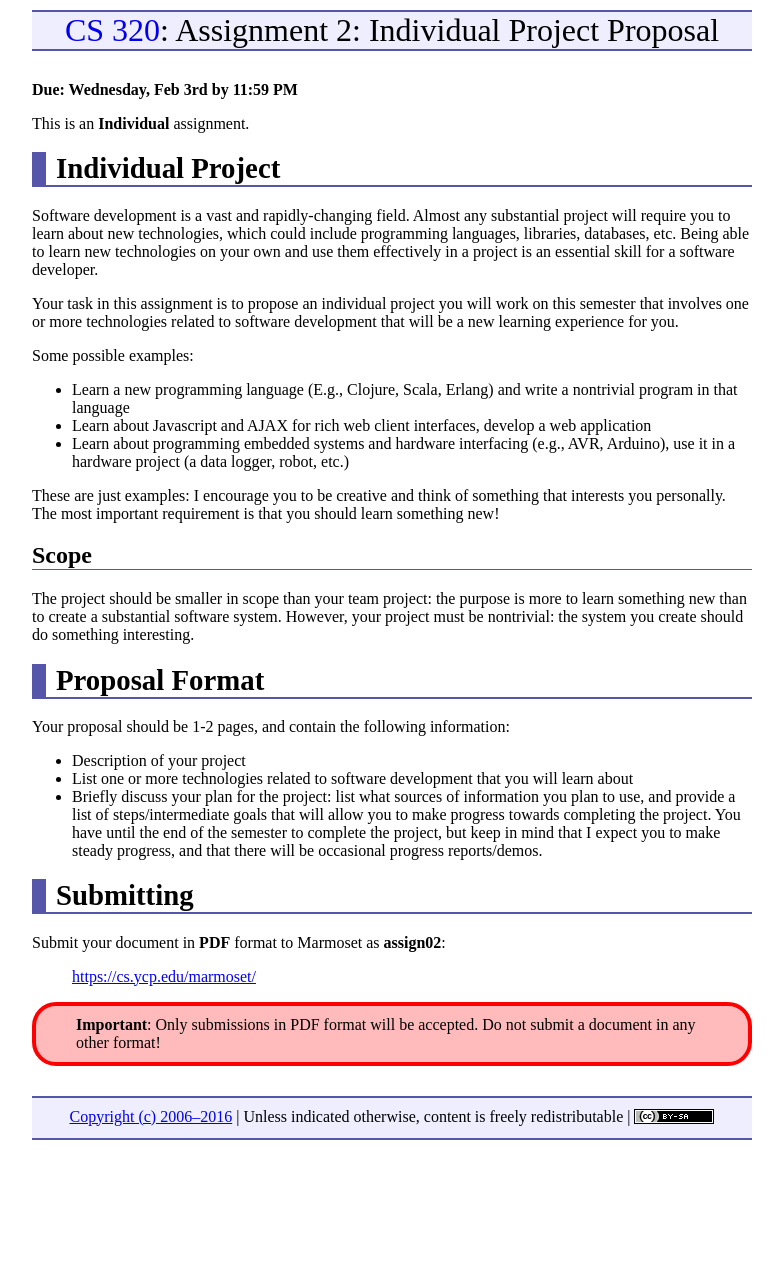
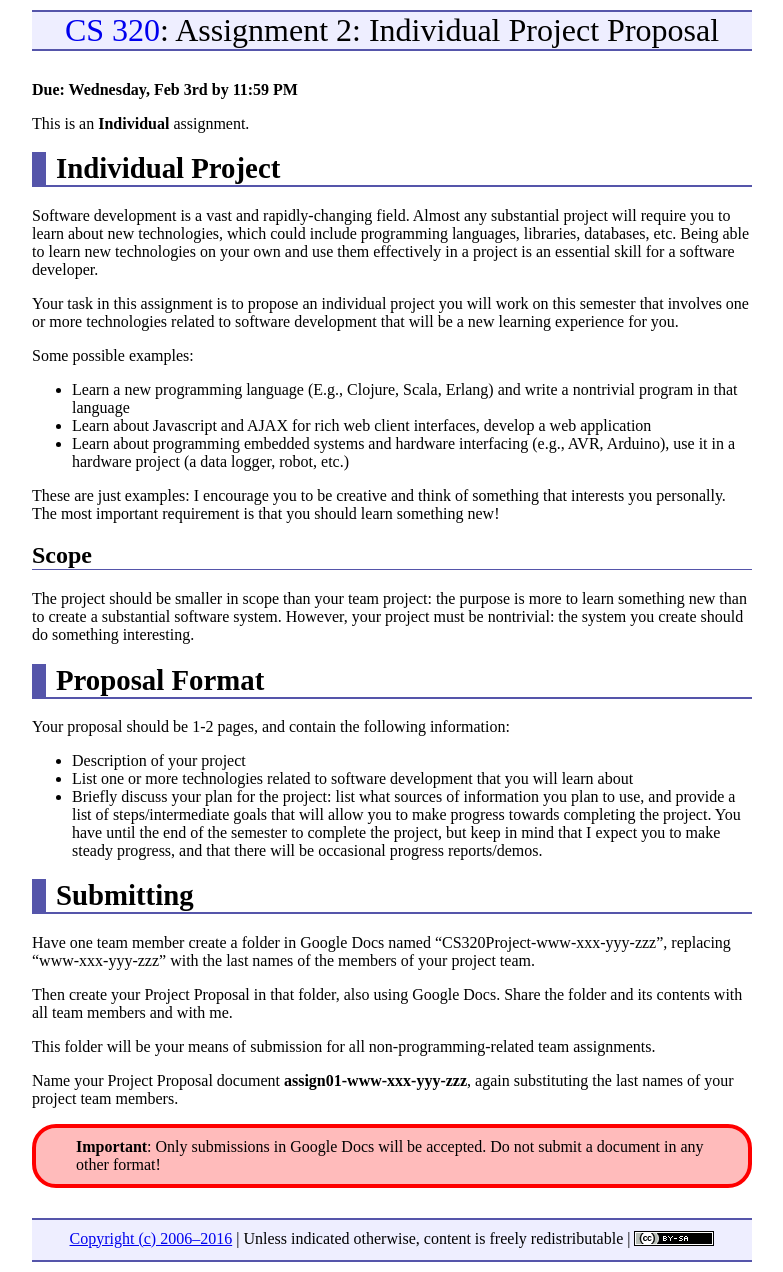
Before and after one commit to ycpcs/cs320-spring2016, a Jekyll site: the page built from assign/assign02.md, in a window 1280 px wide. Shown: the whole page, without its empty margins (248-1031 px from the left). Built offline with Jekyll 4.4.1, drawn with Linux system fonts in a browser that asks for light colours; Markdown is read by kramdown in place of the engine named in the settings; before the commit the page ends 1150 px from its top, so only the background shows below that.

Commit message:
updated submission criteria for Google Docs

```diff
--- a/assign/assign02.md
+++ b/assign/assign02.md
@@ -63,11 +63,15 @@ Your proposal should be 1-2 pages, and contain the following information:
 Submitting
 ==========
 
-Submit your document in **PDF** format to Marmoset as **assign02**:
+Have one team member create a  folder in Google Docs named "CS320Project-www-xxx-yyy-zzz", replacing "www-xxx-yyy-zzz" with the last names of the members of your project team.
 
-> <https://cs.ycp.edu/marmoset/>
+Then create your Project Proposal in that folder, also using Google Docs.  Share the folder and its contents with all team members and with me.
+
+This folder will be your means of submission for all non-programming-related team assignments.
+
+Name your Project Proposal document **assign01-www-xxx-yyy-zzz**, again substituting the last names of your project team members.
 
 <div class="callout">
-<b>Important</b>: Only submissions in PDF format will be accepted.
+<b>Important</b>: Only submissions in Google Docs will be accepted.
 Do not submit a document in any other format!
 </div>
```
